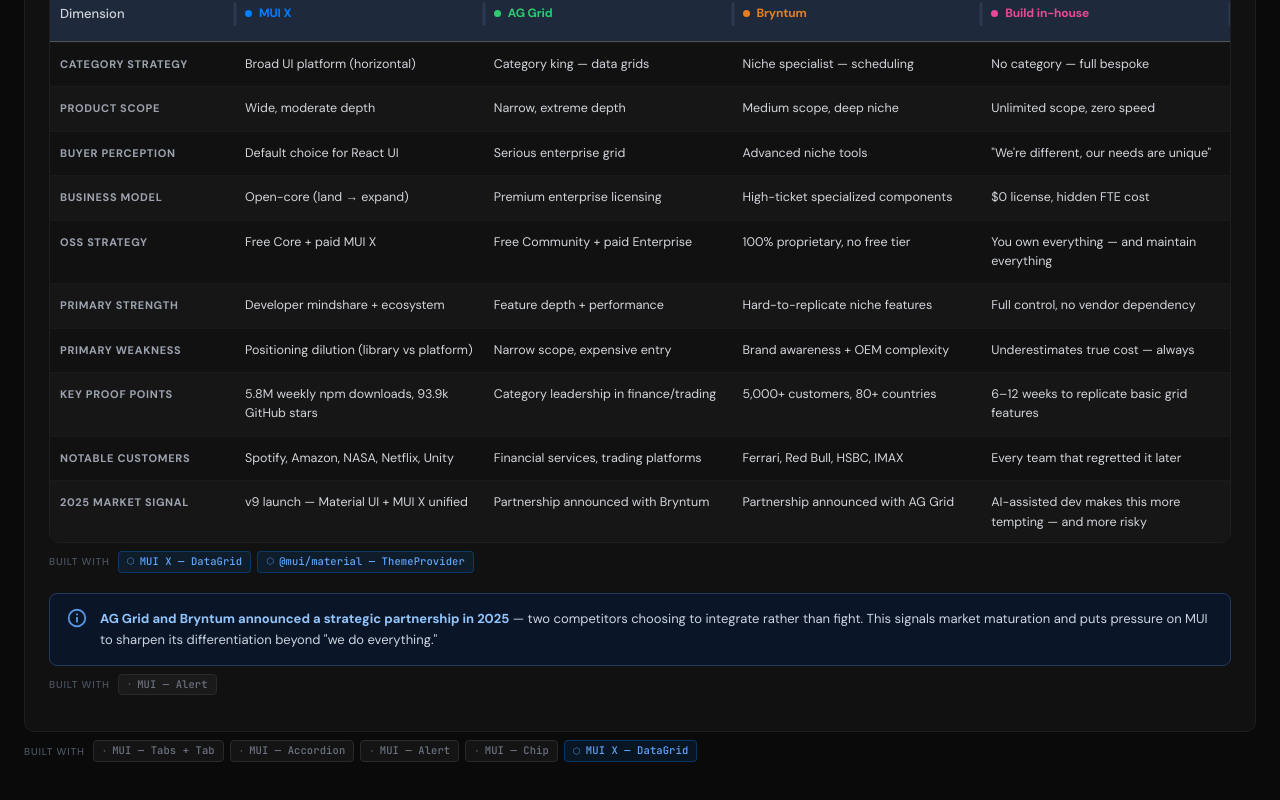
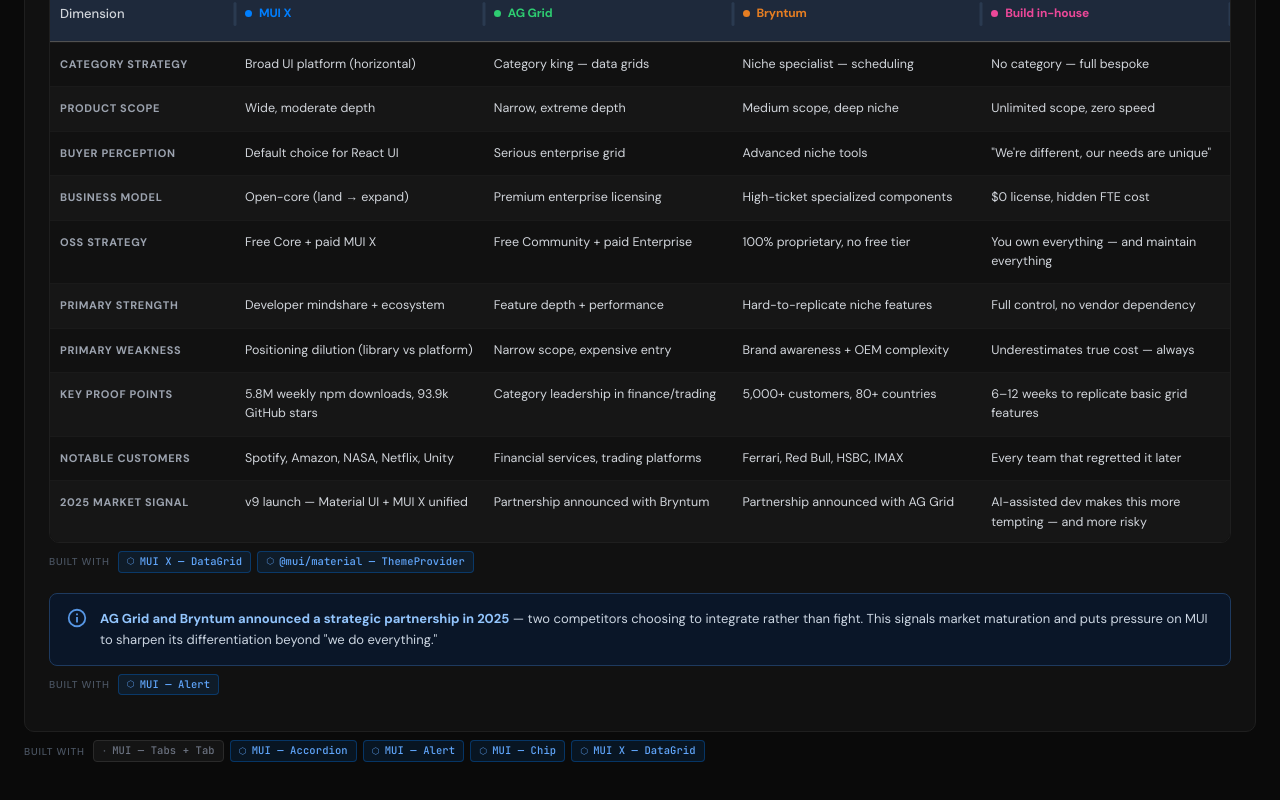
Before and after one commit to LaureBrosseau/react-ui-components-comparison, a React (Vite) app: page /pmm in a window 1280 px wide. Shown: the part 322-1122 px from the top of the page. Built offline with nearby package versions, Linux system fonts and the light colour scheme; what ag-grid-community would draw is missing.

Commit message:
TechLabel: add MUI component presets, remove tags from PMM insight callout

```diff
--- a/src/components/TechLabel.jsx
+++ b/src/components/TechLabel.jsx
@@ -7,17 +7,24 @@
 }
 
 const TAG_PRESETS = {
-  'MUI X — DataGrid':       { color: 'mui',    icon: '⬡' },
-  'MUI X — GridToolbar':    { color: 'mui',    icon: '⬡' },
-  '@mui/material — ThemeProvider': { color: 'mui', icon: '⬡' },
-  'React Router — NavLink': { color: 'router', icon: '⇌' },
-  'Custom HTML <table>':    { color: 'html',   icon: '▤' },
-  'Custom HTML <nav>':      { color: 'html',   icon: '▤' },
-  'Custom <div>':           { color: 'html',   icon: '▤' },
-  'Custom <span>':          { color: 'html',   icon: '▤' },
-  'CSS Grid':               { color: 'css',    icon: '⊞' },
-  'Inline styles':          { color: 'css',    icon: '✦' },
-  'React component':        { color: 'react',  icon: '⚛' },
+  'MUI X — DataGrid':              { color: 'mui',    icon: '⬡' },
+  'MUI X — GridToolbar':           { color: 'mui',    icon: '⬡' },
+  '@mui/material — ThemeProvider': { color: 'mui',    icon: '⬡' },
+  'MUI — Card':                    { color: 'mui',    icon: '⬡' },
+  'MUI — Chip':                    { color: 'mui',    icon: '⬡' },
+  'MUI — List':                    { color: 'mui',    icon: '⬡' },
+  'MUI — Alert':                   { color: 'mui',    icon: '⬡' },
+  'MUI — Grid':                    { color: 'mui',    icon: '⬡' },
+  'MUI — Tabs':                    { color: 'mui',    icon: '⬡' },
+  'MUI — Accordion':               { color: 'mui',    icon: '⬡' },
+  'React Router — NavLink':        { color: 'router', icon: '⇌' },
+  'Custom HTML <table>':           { color: 'html',   icon: '▤' },
+  'Custom HTML <nav>':             { color: 'html',   icon: '▤' },
+  'Custom <div>':                  { color: 'html',   icon: '▤' },
+  'Custom <span>':                 { color: 'html',   icon: '▤' },
+  'CSS Grid':                      { color: 'css',    icon: '⊞' },
+  'Inline styles':                 { color: 'css',    icon: '✦' },
+  'React component':               { color: 'react',  icon: '⚛' },
 }
 
 function Tag({ label }) {
--- a/src/pages/ProductOverview.jsx
+++ b/src/pages/ProductOverview.jsx
@@ -238,7 +238,6 @@
             </p>
           </div>
         </div>
-        <TechLabel tags={['Custom <div>', 'Inline styles']} />
       </div>
     </div>
   )
```
